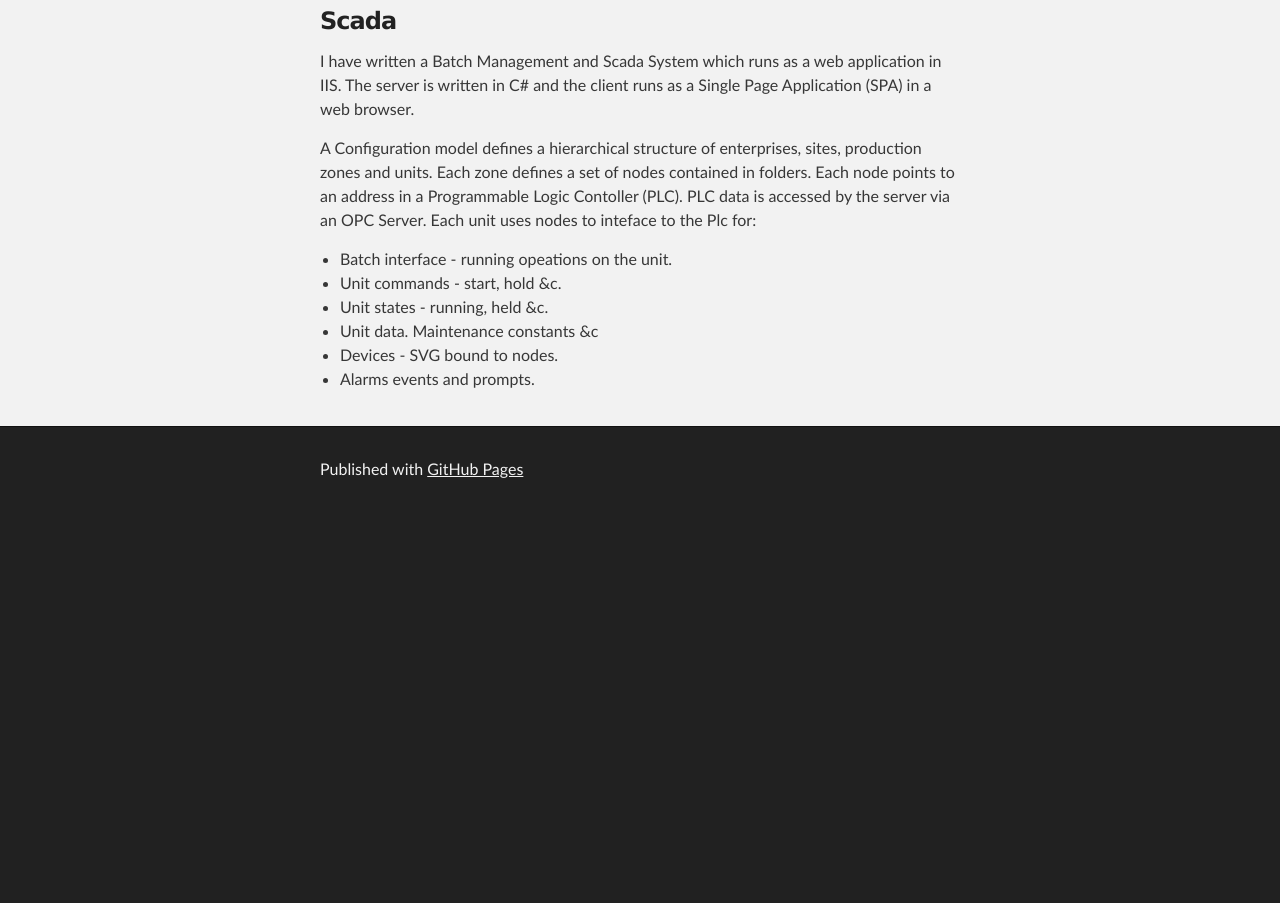
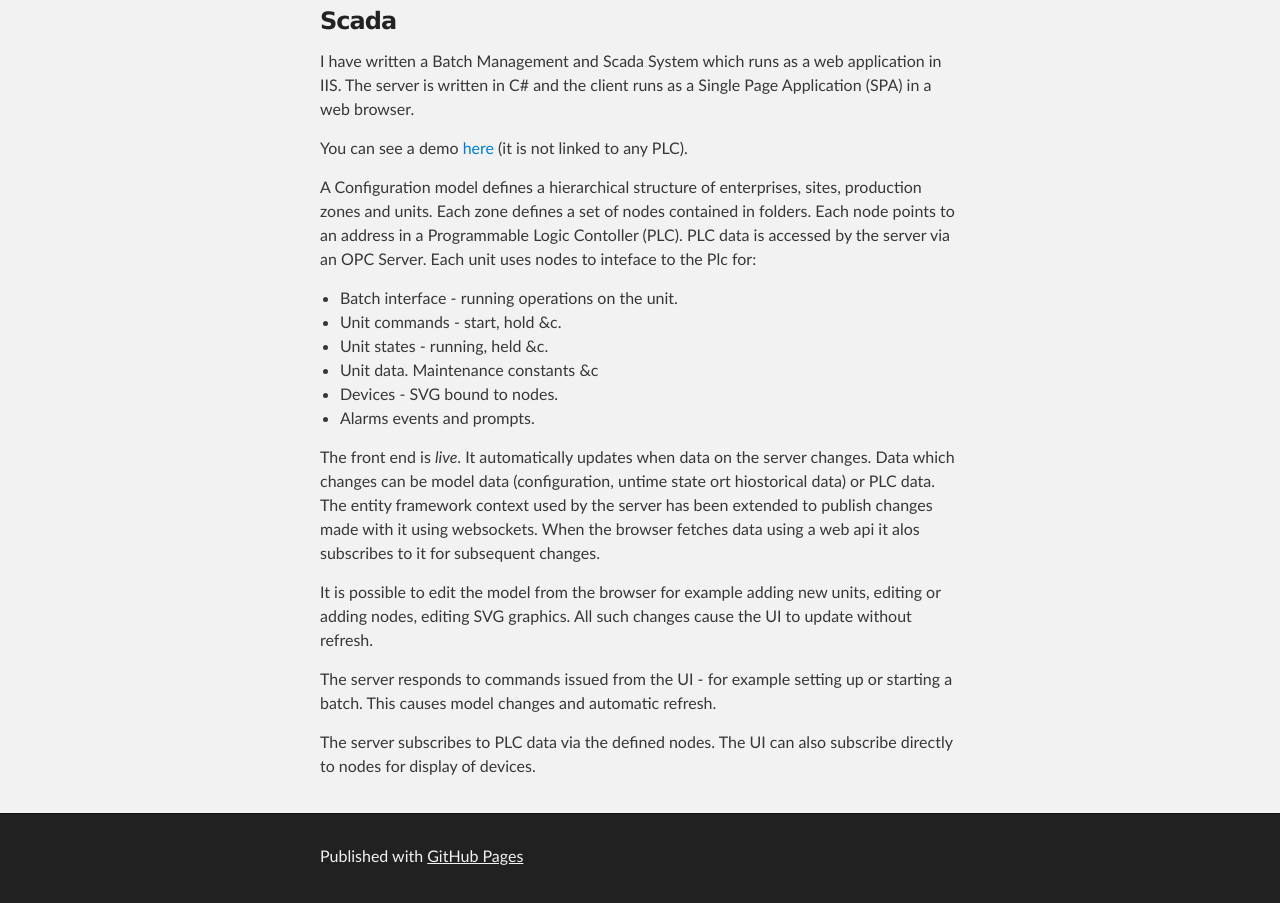
Before and after one commit to gilesbradshaw/gilesbradshaw.github.io, a plain HTML site: page scada.html in a window 1280 px wide. Shown: the part 257-1160 px from the top of the page. Before the commit the page ends 800 px from the top, so only its background shows below. Drawn offline with Linux system fonts and the light colour scheme.

Commit message:
scada description

```diff
--- a/scada.html
+++ b/scada.html
@@ -29,9 +29,17 @@
     <div id="main_content_wrap" class="outer">
       <section id="main_content" class="inner">
         <h3>
-<a id="scada" class="anchor" href="#scada" aria-hidden="true"><span class="octicon octicon-link"></span></a>Scada</h3>
+			<a id="scada" class="anchor" href="#scada" aria-hidden="true"><span class="octicon octicon-link"></span></a>
+			Scada
+		</h3>
 
-<p>I have written a Batch Management and Scada System which runs as a web application in IIS.  The server is written in C# and the client runs as a Single Page Application (SPA) in a web browser.</p>
+		<p>
+			I have written a Batch Management and Scada System which runs as a web application in IIS.  The server is written in C# and the client runs as a Single Page Application (SPA) in a web browser.
+		</p>
+
+		<p>
+			You can see a demo <a href="http://scada.gilesbradshaw.co.uk/">here</a> (it is not linked to any PLC).
+		</p>
 
 		<p>
 			A Configuration model defines a hierarchical structure of enterprises, sites, production zones and units.  Each zone defines a set of nodes contained in folders.  Each node points to an address in a Programmable Logic Contoller (PLC).
@@ -39,13 +47,29 @@
 			Each unit uses nodes to inteface to the Plc for:
 		</p>
 		<ul>
-	<li>Batch interface - running opeations on the unit.</li>
+			<li>Batch interface - running operations on the unit.</li>
 			<li>Unit commands - start, hold &c.</li>
 			<li>Unit states - running, held &c.</li>
 			<li>Unit data.  Maintenance constants &c</li>
 			<li>Devices - SVG bound to nodes.</li>
 			<li>Alarms events and prompts.</li>
 		</ul>
+
+		<p>
+			The front end is <em>live</em>.  It automatically updates when data on the server changes.  Data which changes can be model data (configuration, untime state ort hiostorical data) or PLC data.
+			The entity framework context used by the server has been extended to publish changes made with it using websockets.
+			When the browser fetches data using a web api it alos subscribes to it for subsequent changes.
+		</p>
+		<p>
+			It is possible to edit the model from the browser for example adding new units, editing or adding nodes, editing SVG graphics.  All such changes cause the UI to update without refresh.
+
+		</p>
+		<p>
+			The server responds to commands issued from the UI - for example setting up or starting a batch.  This causes model changes and automatic refresh.
+		</p>
+		  <p>
+			  The server subscribes to PLC data via the defined nodes.  The UI can also subscribe directly to nodes for display of devices.
+		  </p>
       </section>
     </div>
 
```
Lines whose indentation alone changed are shown as unchanged.
